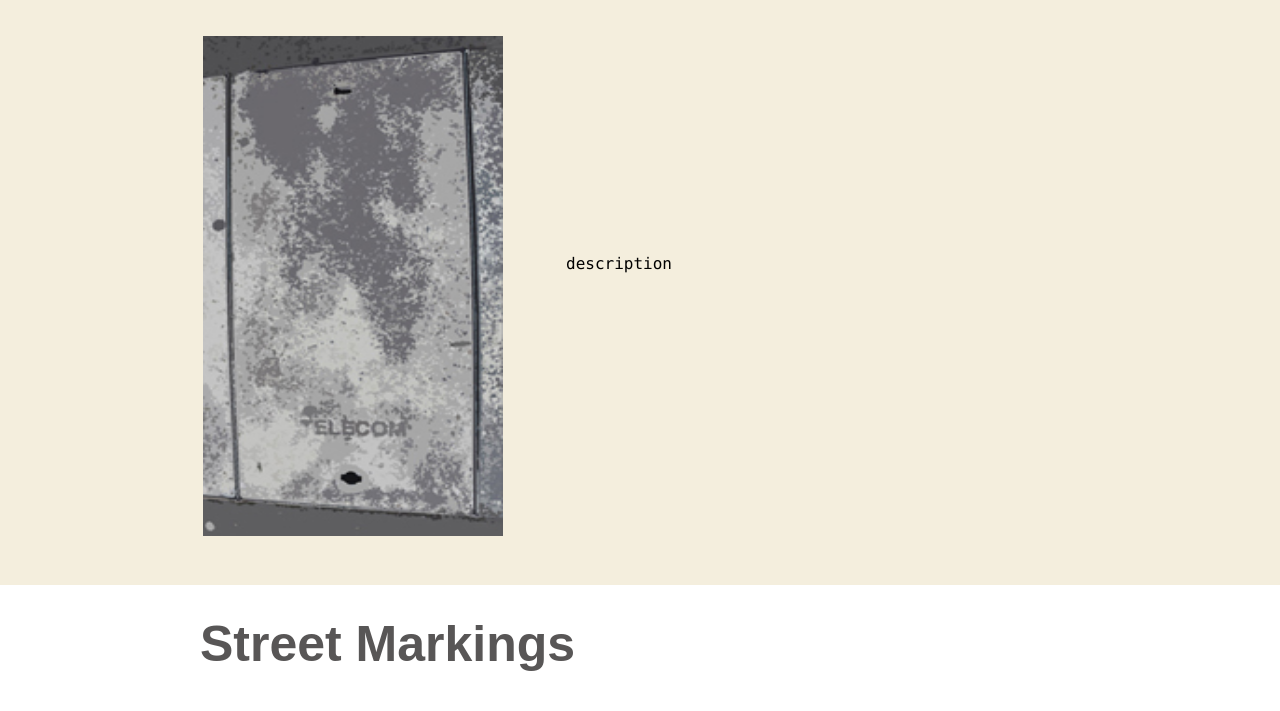
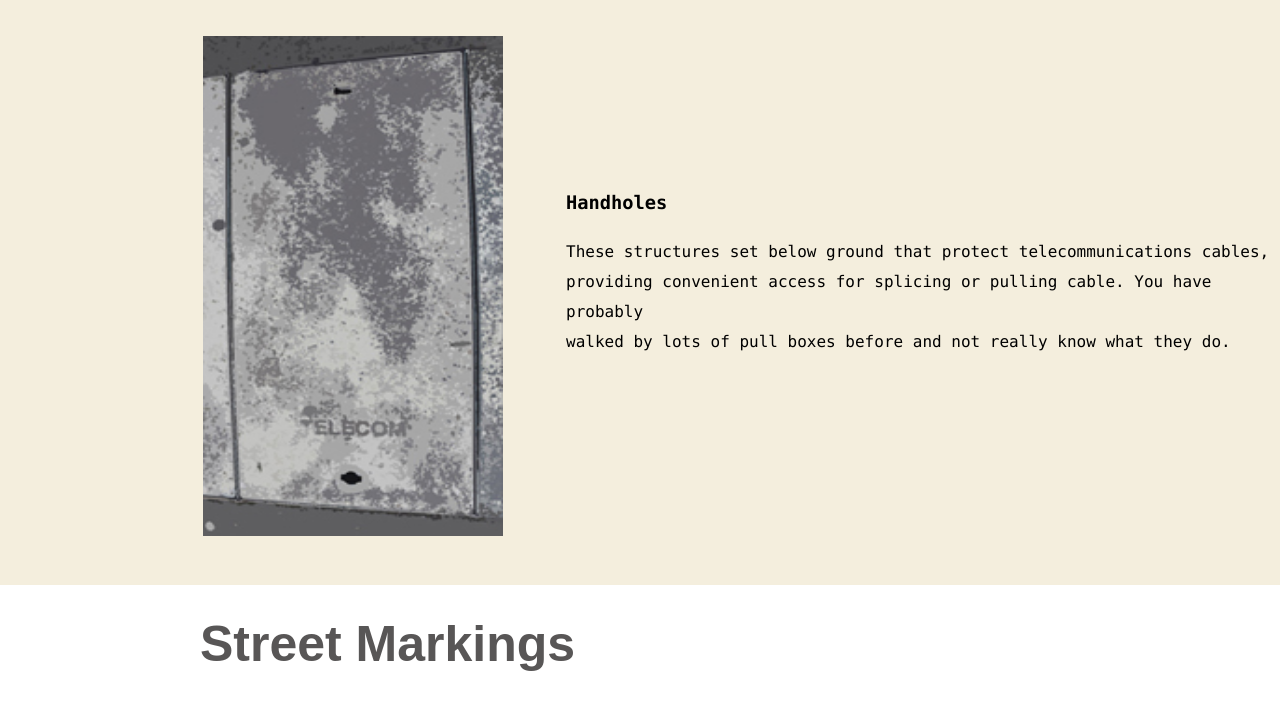
Before and after one commit to ayeshamunaf/Wellington-city, a plain HTML site: page index.html in a window 1280 px wide. Shown: the part 1571-2282 px from the top of the page. Drawn offline with Linux system fonts and the light colour scheme.

Commit message:
edited description

```diff
--- a/index.html
+++ b/index.html
@@ -26,7 +26,9 @@
                 <td id="one">description</td>
                 </tr>
                 <tr><td><img id="telecom" src="edit/IMG_5.jpg"></td>
-                    <td id="one2">description</td>
+                    <td id="one2"><h3>Handholes</h3>
+                    These structures set below ground that protect telecommunications cables, <br>providing convenient access for splicing or pulling cable. You have probably <br>walked by lots of pull boxes before and not really know what they do.
+</td>
                 </tr>
             </table>
 
@@ -44,7 +46,7 @@
             <div class="cameras"> <!--cameras section-->
             <a name="cameras"></a>
             <h2>Cameras</h2>
-            <p>Admittedly, much of this guide has focused on seeing internet-connected networks in the field networks <br>that, for the most part, the reader has access to. But the city is also full of networked objects that, <br>while often serving a public interest, aren't connected to public networks. These sensors vary from monitoring <br>vehicular traffic to recording water usage. Surveillance cameras are perhaps one of the more noticeable <br>and contested forms of networked objects in public space. The public "connects" to surveillance networks all <br>the time, albeit involuntarily, and this section offers a view into who controls some of the ubiquitous networks.</p>
+            <p>Admittedly, much of this guide has focused on seeing internet-connected networks in the field networks that,<br> for the most part, the reader has access to. But the city is also full of networked objects that, while often serving a <br>public interest, aren't connected to public networks. These sensors vary from monitoring vehicular traffic to recording <br>water usage. Surveillance cameras are perhaps one of the more noticeable and contested forms of networked objects in public <br>space. The public "connects" to surveillance networks all the time, albeit involuntarily, and this section offers a view <br>into who controls some of the ubiquitous networks.</p>
         </div>
             <table>
                 <tr><td><img src="edit/IMG_2.jpg"></td>
@@ -56,7 +58,7 @@
             <div class="antenna"> <!--various antenna section-->
             <a name="antenna"></a>
             <h2>Various Antenna</h2>
-            <p>Tracking things on the ground can sometimes be tricky markings and manhole covers get worn down and faded, <br>they're sometimes in the middle of the road, and it's easy to bump into things when looking down all the time. <br>Here are some other objects that indicate pieces of the network.</p>
+            <p>Tracking things on the ground can sometimes be tricky markings and manhole covers get worn down and faded, they're <br>sometimes in the middle of the road, and it's easy to bump into things when looking down all the time. Here are some other <br>objects that indicate pieces of the network.</p>
         </div>
             <table>
                 <tr><td><img src="edit/IMG_1.jpg"></td>
--- a/stylesheet.css
+++ b/stylesheet.css
@@ -51,6 +51,7 @@ padding-left: 200px;
 #one, #one2{  /*manhole covers description*/
 font-family: monaco, Consolas, "Lucida Console", monospace;
 font-size: 16px;
+line-height: 30px;
 padding-left: 60px;
 }
 
```
